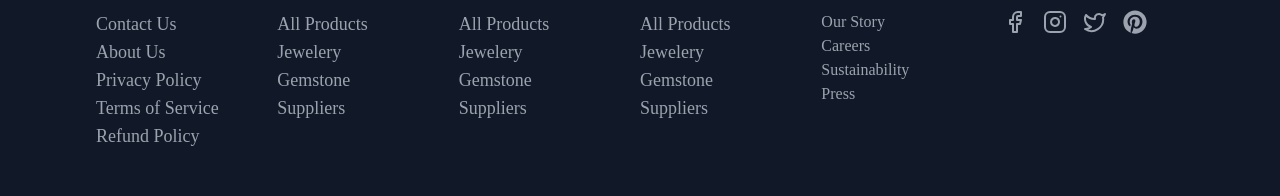
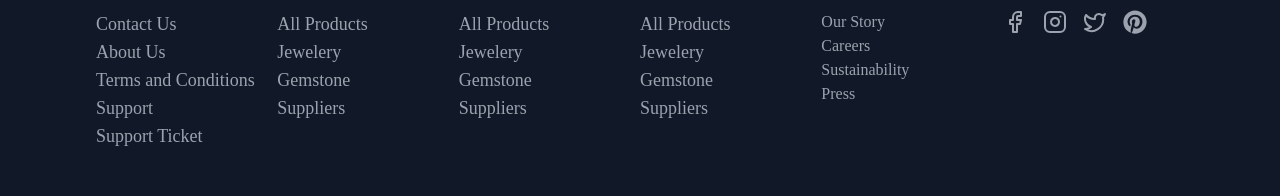
Before and after one commit to fenilsonani/arrisa-jewellery-frontend, a Next.js app: page /about in a window 1280 px wide. Shown: the part 3195-3391 px from the top of the page. Built offline with nearby package versions, Linux system fonts and the light colour scheme; no server answers.

Commit message:
Update footer links: replace Privacy Policy with Terms and Conditions, and change Terms of Service and Refund Policy to Support and Support Ticket links

```diff
--- a/src/components/footer.jsx
+++ b/src/components/footer.jsx
@@ -131,13 +131,17 @@ const Footer = () => {
                 <FooterLink href="/about">About Us</FooterLink>
               </li>
               <li>
-                <FooterLink href="/privacy-policy">Privacy Policy</FooterLink>
+                <FooterLink href="/terms-and-condition">Terms and Conditions</FooterLink>
               </li>
               <li>
-                <FooterLink href="/terms-of-service">Terms of Service</FooterLink>
+                <FooterLink href="/support/general">
+                  Support
+                </FooterLink>
               </li>
               <li>
-                <FooterLink href="/refund-policy">Refund Policy</FooterLink>
+                <FooterLink href="/support/tickets">
+                  Support Ticket
+                </FooterLink>
               </li>
             </ul>
           </div>
```
